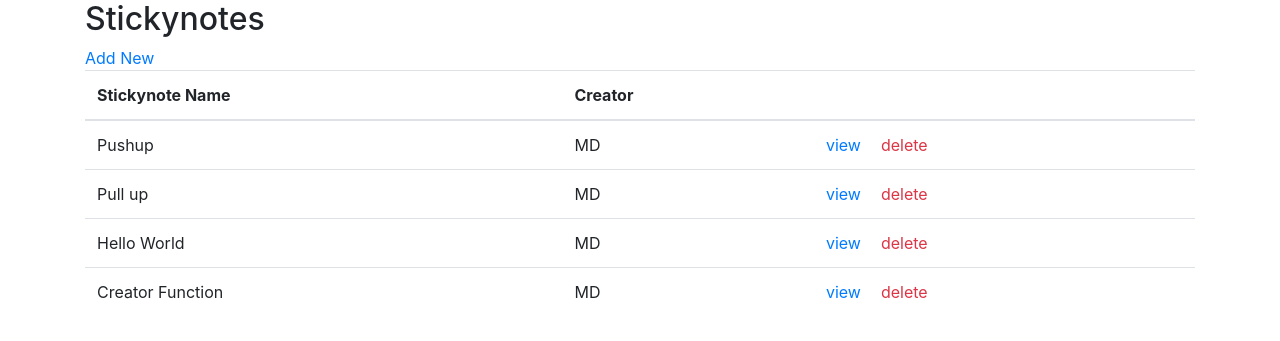
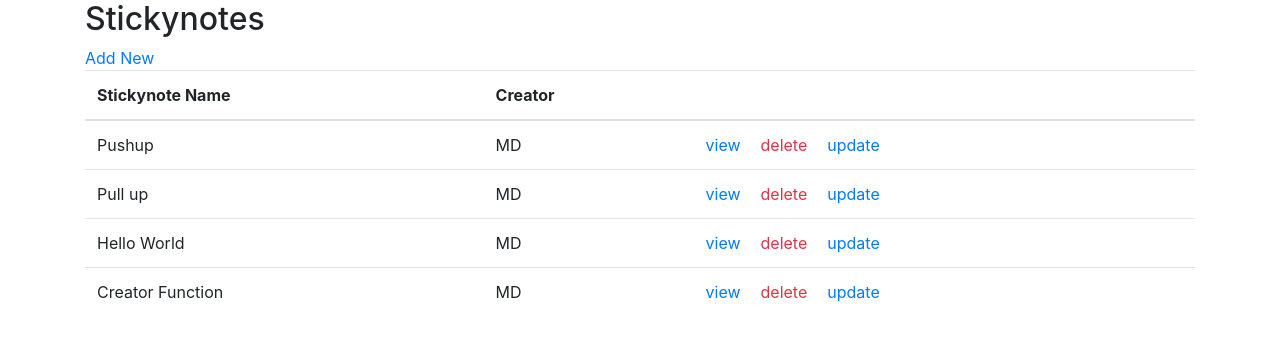
Before and after one commit to monicadsy/Task-26-Part-2, a Django app: page / in a window 1280 px wide. Shown: the part 56-397 px from the top of the page. Run offline with Django 5.2, Linux system fonts and the light colour scheme; data comes from the database, SQL or seed files in the repository.

Commit message:
Update index.html

```diff
--- a/stickynotes/templates/stickynotes/index.html
+++ b/stickynotes/templates/stickynotes/index.html
@@ -25,6 +25,7 @@
                     <div class="d-flex">
                         <a href="{% url 'stickynote' pk=stickynote.pk %}" class="card-link">view</a>
                         <a href="{% url 'delete_stickynote' pk=stickynote.pk %}" class="card-link text-danger">delete</a>
+                        <a href="{% url 'update_stickynote' pk=stickynote.pk %}" class="card-link text-black">update</a>
                     </div>
                 </td>
             </tr>
```
